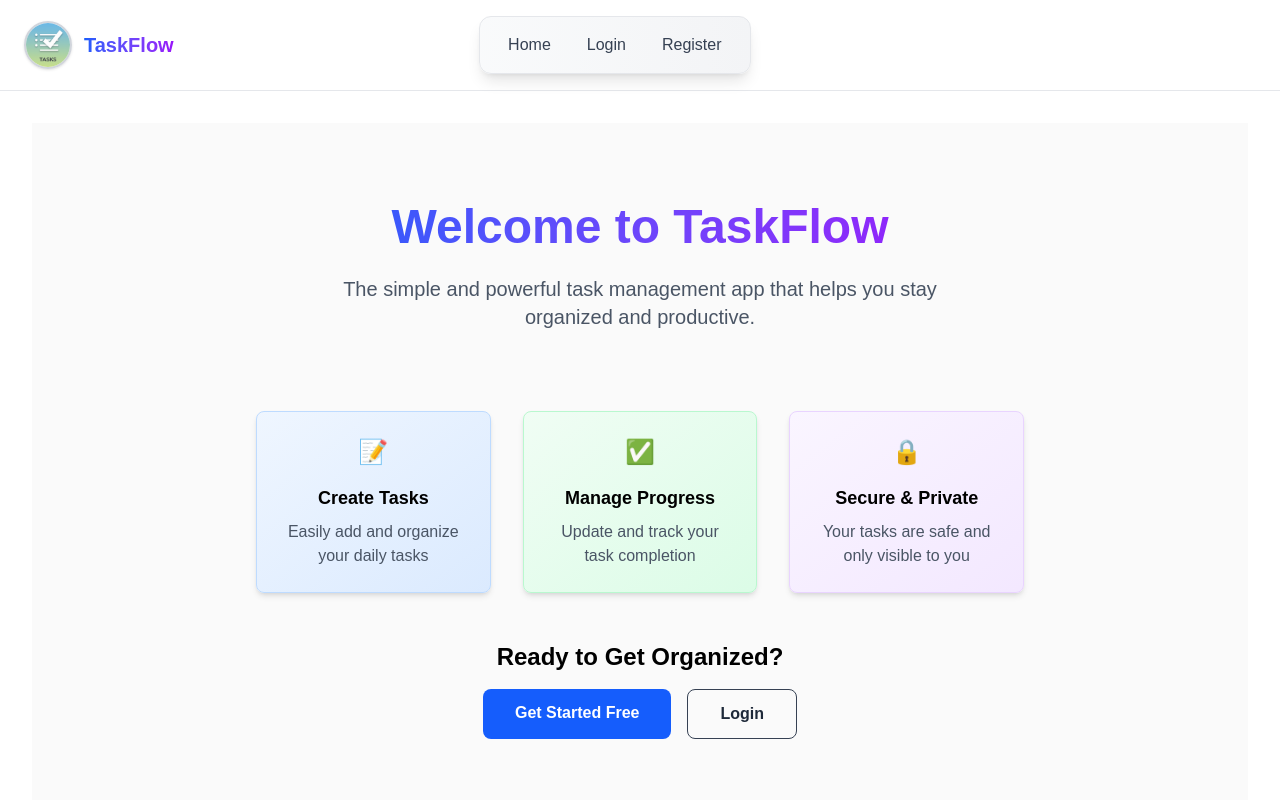
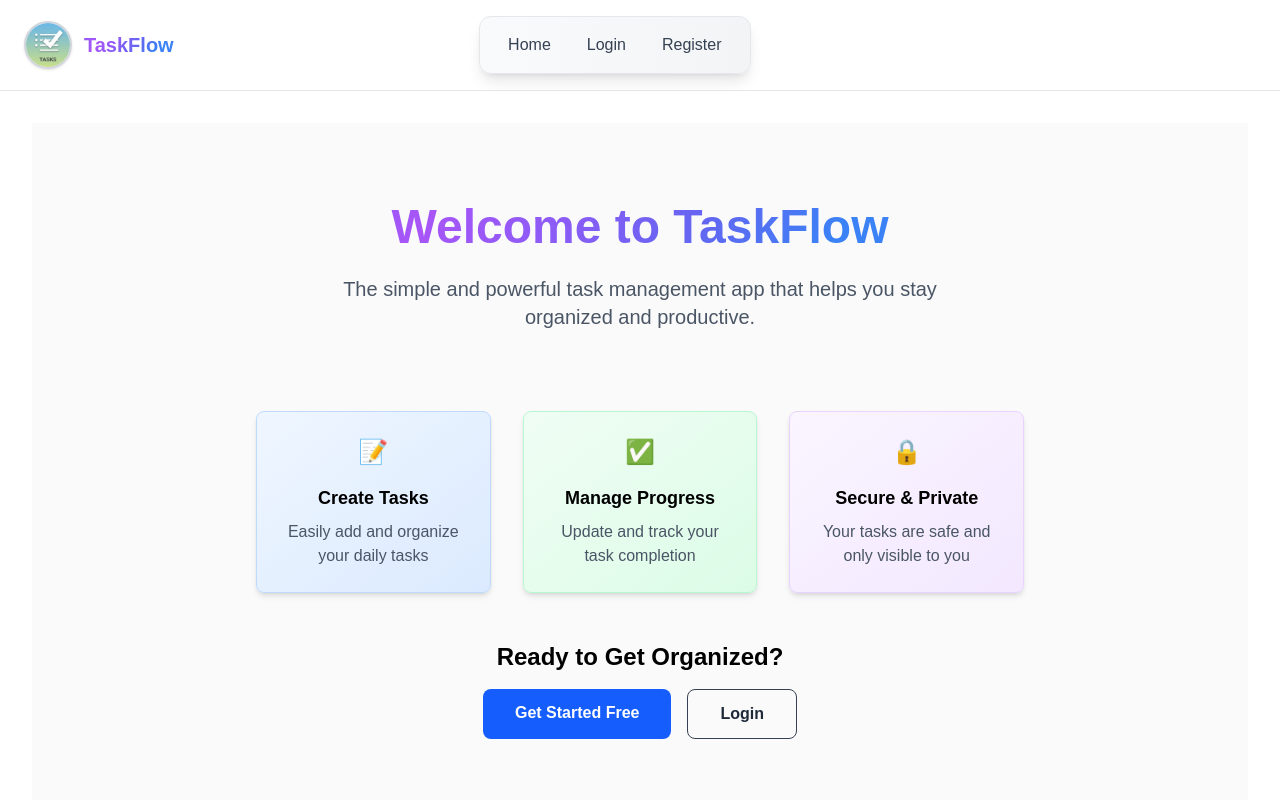
Before and after one commit to Shahrukh-Westsols/next_task, a Next.js app: page / in a window 1280 px wide. Shown: the top 800 px of the page. Built offline with nearby package versions, Linux system fonts and the light colour scheme.

Commit message:
Text Styling

```diff
--- a/src/app/components/Header.js
+++ b/src/app/components/Header.js
@@ -48,7 +48,7 @@ export default function Header() {
               className="rounded-full object-cover border-2 border-gray-300 dark:border-gray-600 shadow-sm"
               priority
             />
-            <h1 className="text-xl font-bold bg-linear-to-r from-blue-600 to-purple-600 bg-clip-text text-transparent whitespace-nowrap hover:from-purple-600 hover:to-blue-600 transition-all duration-500">
+            <h1 className="text-xl font-bold spiral-text whitespace-nowrap">
               TaskFlow
             </h1>
           </Link>
--- a/src/app/globals.css
+++ b/src/app/globals.css
@@ -29,3 +29,35 @@ body {
 * {
   transition: background-color 0.2s ease, border-color 0.2s ease;
 }
+
+@keyframes spiralLines {
+  0% {
+    background-position: 0% 0%;
+  }
+  100% {
+    background-position: 100% 100%;
+  }
+}
+
+.spiral-text {
+  background: linear-gradient(
+    120deg,
+    #3b82f6 20%,
+    #6366f1 30%,
+    #8b5cf6 40%,
+    #a855f7 50%,
+    #8b5cf6 60%,
+    #6366f1 70%,
+    #3b82f6 80%
+  );
+  background-size: 200% 200%;
+  background-clip: text;
+  -webkit-background-clip: text;
+  -webkit-text-fill-color: transparent;
+  animation: spiralLines 8s ease-in-out infinite;
+  color: #3b82f6; /* This keeps the text visible when gradient isn't covering it */
+}
+
+.spiral-text:hover {
+  animation-duration: 4s;
+}
--- a/src/app/page.js
+++ b/src/app/page.js
@@ -18,7 +18,7 @@ export default function Home() {
     <div className="min-h-screen bg-zinc-50 dark:bg-black text-black dark:text-white flex flex-col items-center">
       <main className="flex flex-col items-center justify-center py-20 px-8 gap-12 w-full max-w-4xl">
         <div className="text-center">
-          <h1 className="text-5xl font-bold mb-6 bg-linear-to-r from-blue-600 to-purple-600 bg-clip-text text-transparent hover:from-purple-600 hover:to-blue-600 transition-all duration-500">
+          <h1 className="text-5xl font-bold mb-6 spiral-text">
             {user ? `Welcome back, ${user.username}!` : "Welcome to TaskFlow"}
           </h1>
           <p className="text-xl text-gray-600 dark:text-gray-300 mb-8 max-w-2xl">
```
